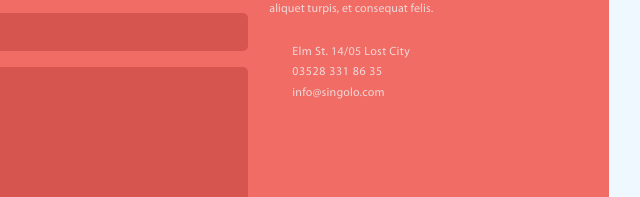
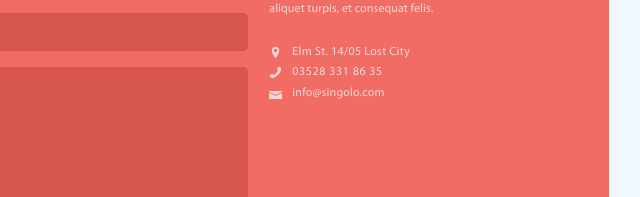
Before and after one commit to ReginaYashina/singolo, a plain HTML site: page singolo3.html in a window 1280 px wide. Shown: the part 313-510 px from the top of the page, 541-1181 px from the left. Drawn offline with Linux system fonts and the light colour scheme; the site is published under a folder, as on GitHub Pages, so addresses that start at the root find nothing; files whose address does not match are found by name.

Commit message:
fix:  change file paths

```diff
--- a/singolo3.css
+++ b/singolo3.css
@@ -239,7 +239,7 @@ textarea {
 }
 
 .quote_section_contact-item-1 {
-    background-image: url(/assets/img/location-c.png);
+    background-image: url(assets/img/location-c.png);
     letter-spacing: 0.33px;
     background-position: 3px center;
     padding-left: 23px;
@@ -249,7 +249,7 @@ textarea {
 
 
 .quote_section_contact-item-2 {
-    background-image: url(/assets/img/phone-c.png);
+    background-image: url(assets/img/phone-c.png);
     letter-spacing: 0.6px;
     background-position: 1px center;
     padding-left: 23px;
@@ -265,7 +265,7 @@ textarea {
 }
 
 .quote_section_contact-item-3 {
-    background-image: url(/assets/img/mail-c.png);
+    background-image: url(assets/img/mail-c.png);
     letter-spacing: 0.2px;
     background-position: left 5px;
     padding-left: 23px;
```
